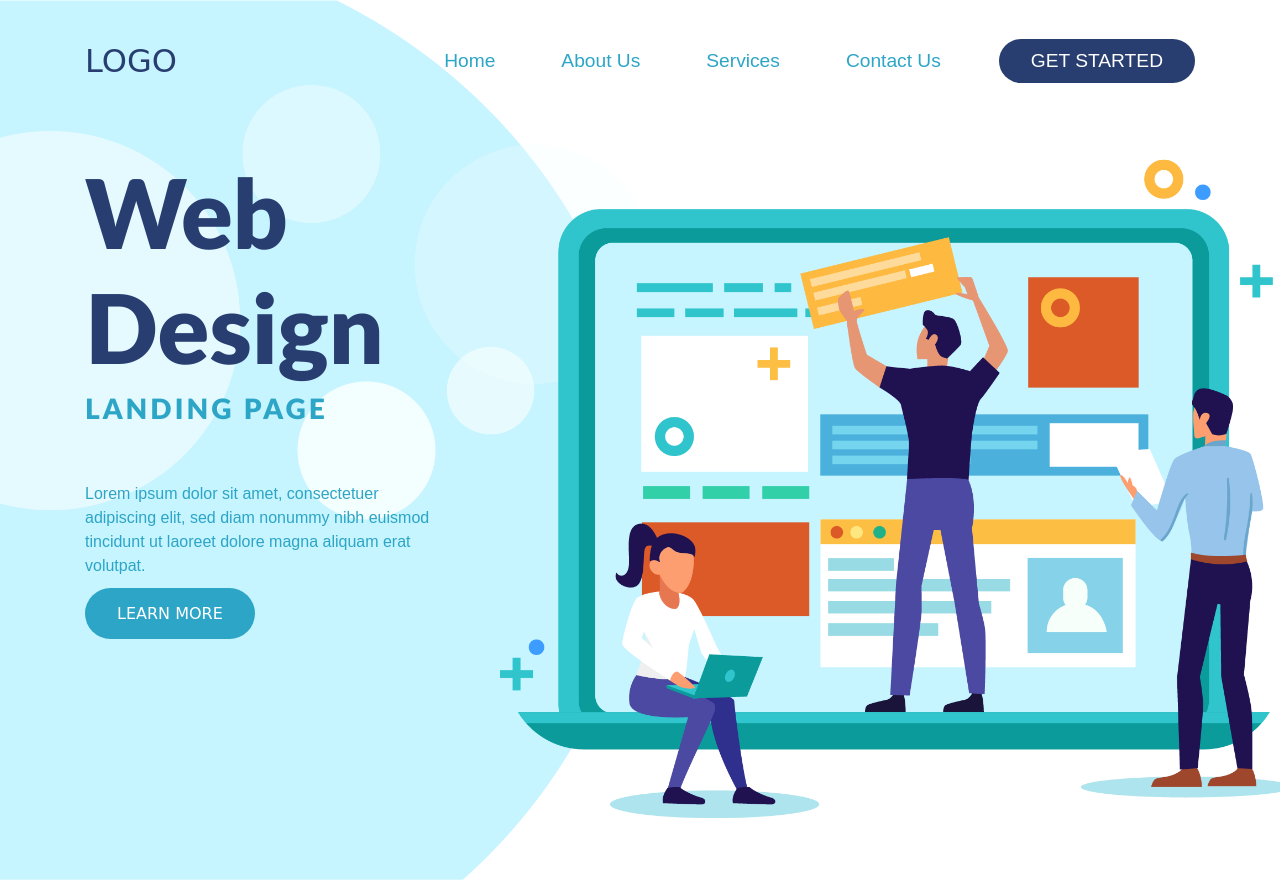
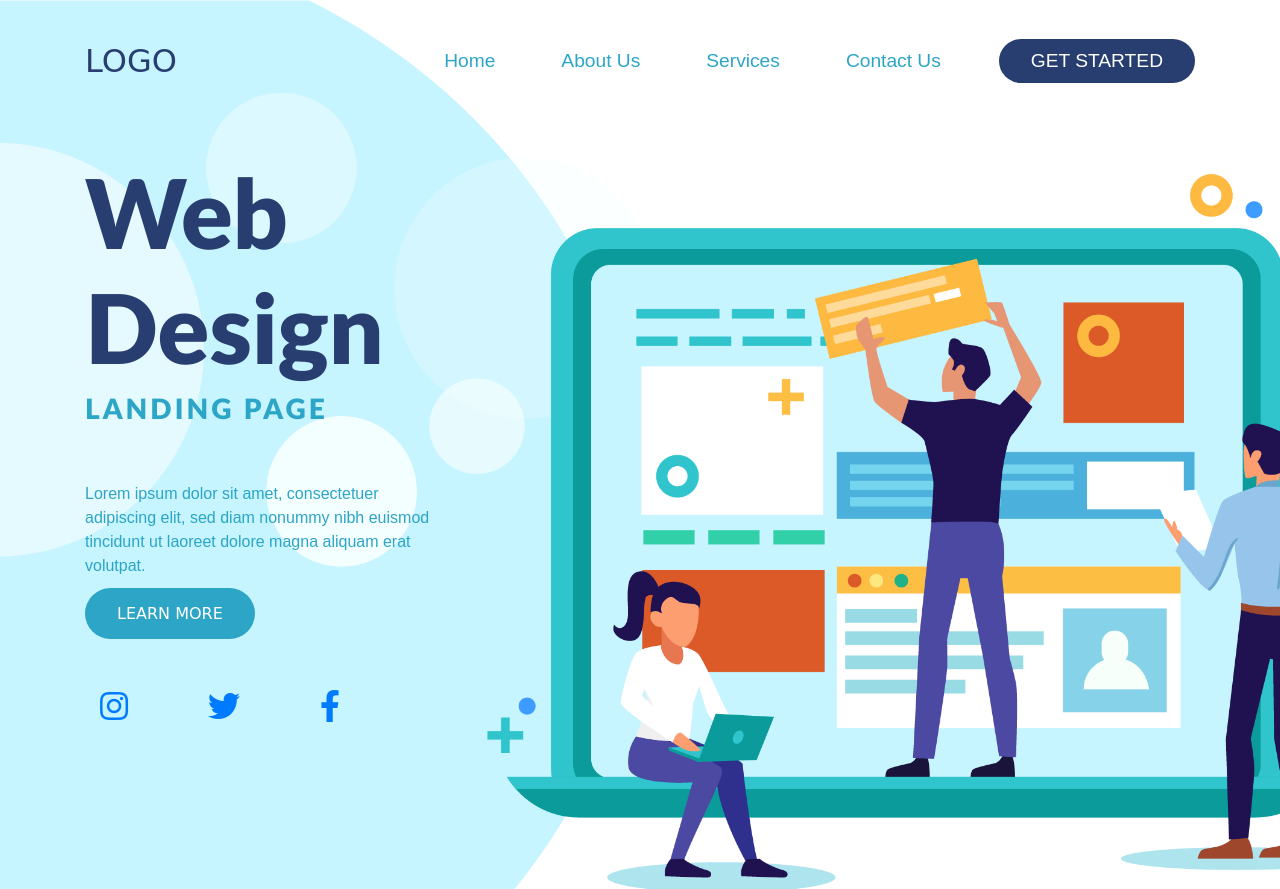
Before and after one commit to samseen/Pikisuperstar01, a plain HTML site: page index.html in a window 1280 px wide. Shown: the top 889 px of the page. Drawn offline with nearby package versions, Linux system fonts and the light colour scheme; a web font is replaced by a local one.

Commit message:
Added font awesome icons.

```diff
--- a/css/style.css
+++ b/css/style.css
@@ -23,7 +23,7 @@ body {
 }
 
 header {
-    height: 110vh;
+    height: 120vh;
     background: url('../img/1x/site-bg.png');
     background-size: cover;
     background-repeat: no-repeat;
@@ -133,3 +133,10 @@ h1.main-title {
 .main-text {
     margin-bottom: 1.5rem;
 }
+
+.social-buttons {
+    display: flex;
+    flex-wrap: nowrap;
+    justify-content: space-between;
+    margin-top: 4rem;
+}
--- a/index.html
+++ b/index.html
@@ -8,8 +8,8 @@
     <!-- CSS only -->
     <link rel="stylesheet" href="https://stackpath.bootstrapcdn.com/bootstrap/4.5.2/css/bootstrap.min.css" integrity="sha384-JcKb8q3iqJ61gNV9KGb8thSsNjpSL0n8PARn9HuZOnIxN0hoP+VmmDGMN5t9UJ0Z" crossorigin="anonymous">
 
-    <!-- Font Awesome -->
-    <link rel="stylesheet" href="https://stackpath.bootstrapcdn.com/font-awesome/4.7.0/css/font-awesome.min.css">
+    <!-- Font Awesome Icons -->
+    <link rel="stylesheet" href="./css/all.css">
 
     <!-- Custom Style -->
     <link rel="stylesheet" href="css/style.css">
@@ -59,6 +59,13 @@
               </div>
             </div>
             <a href="javascript:void(0)" class="round-btn learn-more">Learn More</a>
+            <div class="col-md-6">
+              <div class="social-buttons">
+                <a href="javascript:void(0)"><i class="fab fa-instagram fa-2x"></i></a>
+                <a href=""><i class="fab fa-twitter fa-2x"></i></a>
+                <a href=""><i class="fab fa-facebook-f fa-2x"></i></a>
+              </div>
+            </div>
           </div>
         </div>
       </div>
```
